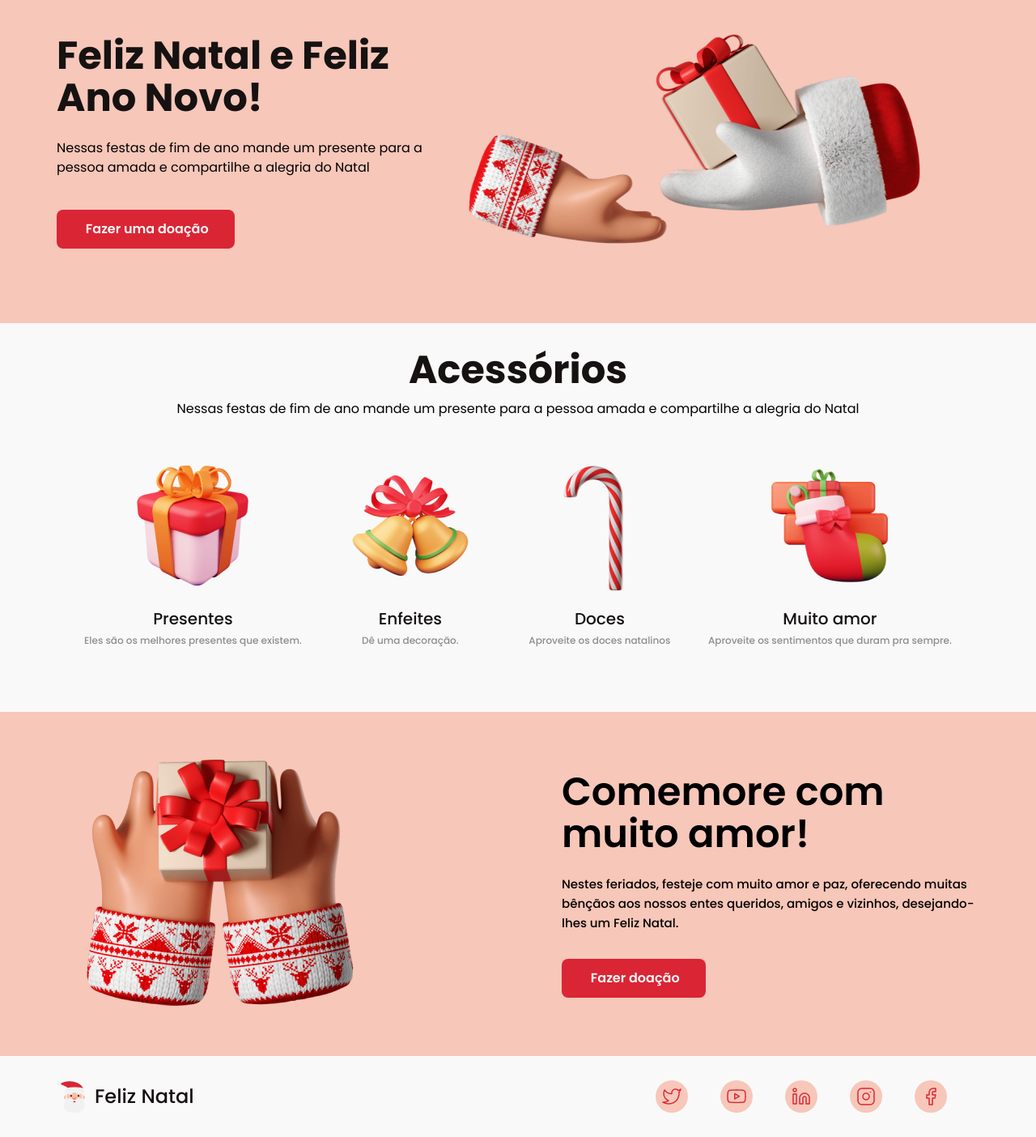
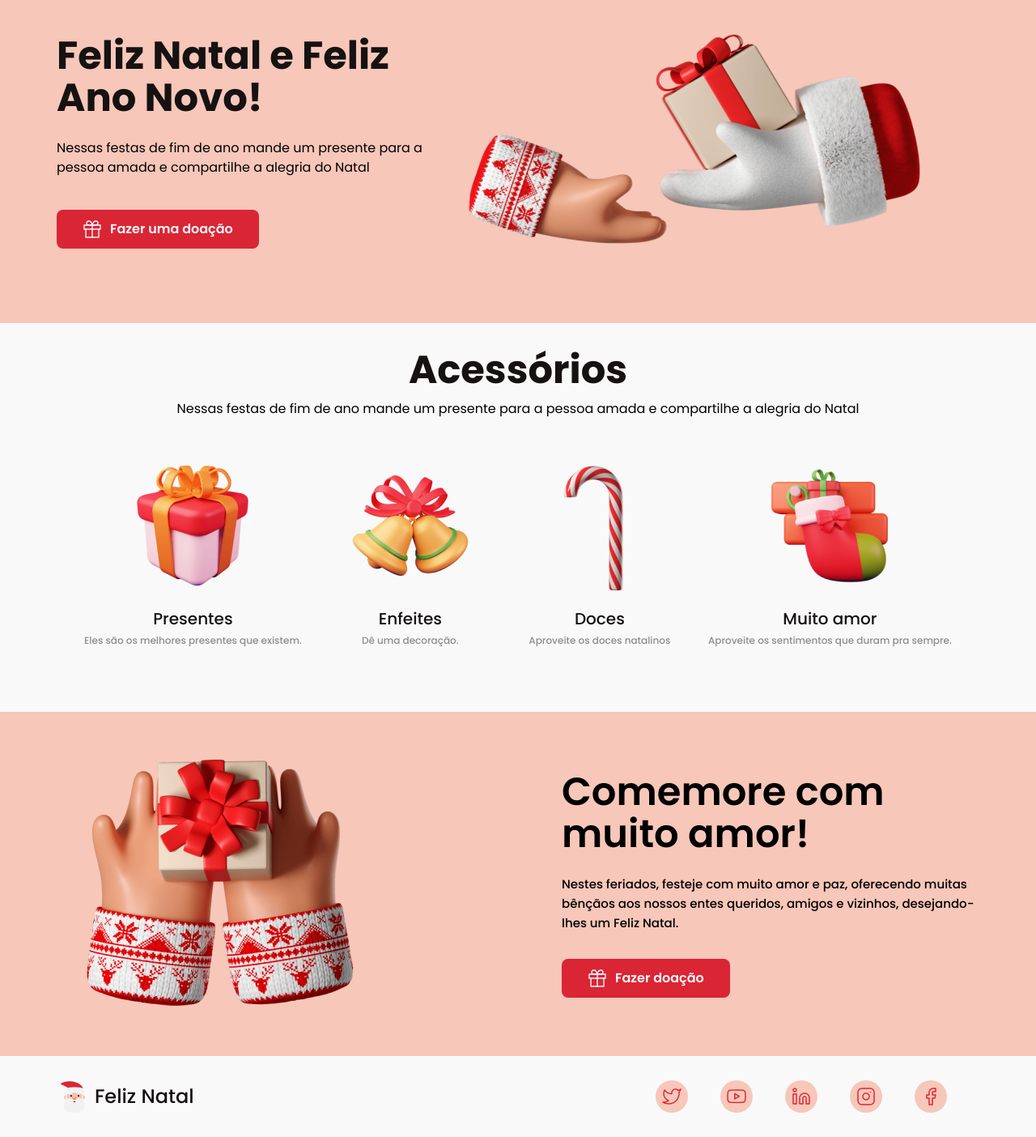
Before and after one commit to GabrielSampaio7/site-feliz-natal, a plain HTML site: page index.html in a window 1280 px wide. Shown: the part 115-1519 px from the top of the page at 81% size. Drawn offline with Linux system fonts and the light colour scheme.

Commit message:
adicionado icone no botao

```diff
--- a/index.html
+++ b/index.html
@@ -52,7 +52,7 @@
                         Natal
                     </p>
                     <a class="btn-doacao">
-                        <img src="" alt="">
+                        <img src="./src/images/icon-gift.svg" alt="">
                         Fazer uma doação
                     </a>
                 </div>
@@ -127,7 +127,7 @@
                             amigos e vizinhos, desejando-lhes um Feliz Natal.
                         </p>
                         <a class="btn-doacao">
-                            <img src="" alt="">
+                            <img src="./src/images/icon-gift.svg" alt="Button Doacao">
                             Fazer doação
                         </a>
                     </div>
--- a/src/styles/styles.css
+++ b/src/styles/styles.css
@@ -135,6 +135,11 @@ main section .max-width {
 }
 
 .btn-doacao {
+  display: flex;
+  flex-direction: row;
+  justify-content: center;
+  align-items: center;
+
   background-color: var(--red);
   color: var(--white);
 
@@ -147,6 +152,10 @@ main section .max-width {
   font-size: 16px;
   line-height: 24px;
   font-weight: 600;
+}
+
+.btn-doacao > img{
+  margin-right: 10px;
 }
 
 .hot-header--img {
```
Also changed, not shown: src/images/icon-gift.svg (added).
